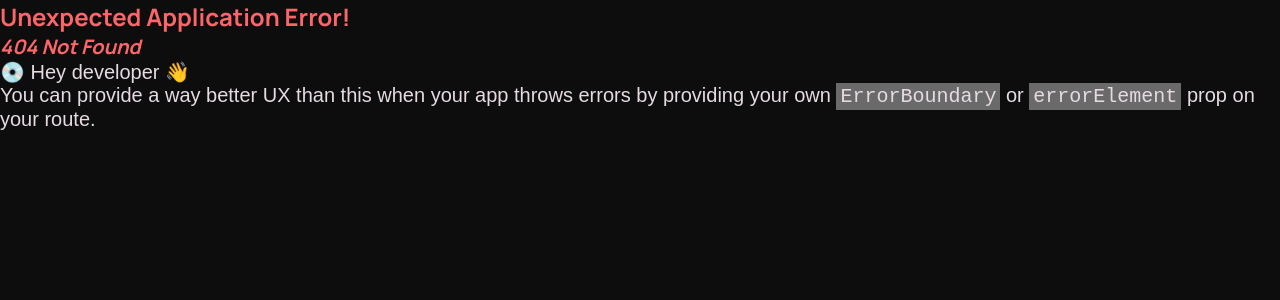
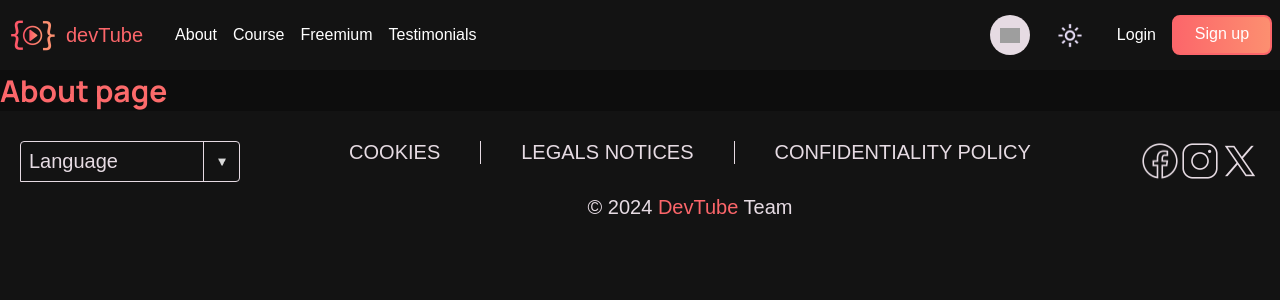
Before and after one commit to WildCodeSchool-2024-09/JS-Nantes-CSS117-P3_DevTube, a React (Vite) app in the folder client/: page /about in a window 1280 px wide. Before the commit this address had no page. Shown: the top 300 px of the page. Built offline with nearby package versions, Linux system fonts and the light colour scheme; grey boxes are pictures that could not be loaded; a web font is replaced by a local one.

Commit message:
Add a route to About.

```diff
--- a/client/src/components/Header/Header.tsx
+++ b/client/src/components/Header/Header.tsx
@@ -1,4 +1,4 @@
-import { NavLink } from "react-router-dom";
+import { Link, NavLink } from "react-router-dom";
 import "../../styles/Header.css";
 import { useState } from "react";
 
@@ -22,7 +22,9 @@ export default function Header() {
           src="logo-devTube.png"
           alt="Le logo de devTube se compose de deux accolades entourant un symbole lecture."
         />
-        <p className="devTube-title">devTube</p>
+        <Link to={"/"}>
+          <p className="devTube-title">devTube</p>
+        </Link>
       </section>
       <section className="section-nav-container">
         <button type="button" aria-label="Burger button." onClick={toggleMenu}>
@@ -31,7 +33,7 @@ export default function Header() {
         <nav className={`header-nav-container ${isOpen ? "show" : ""}`}>
           <ul>
             <li>
-              <NavLink to={"/"}>About</NavLink>
+              <NavLink to={"/about"}>About</NavLink>
             </li>
             <li>
               <NavLink to={"/course"}>Course</NavLink>
--- /dev/null
+++ b/client/src/pages/About/About.tsx
@@ -0,0 +1,3 @@
+export default function About() {
+  return <h1>About page</h1>;
+}
--- a/client/src/router.tsx
+++ b/client/src/router.tsx
@@ -1,5 +1,6 @@
 import { createBrowserRouter } from "react-router-dom";
 import App from "./App";
+import About from "./pages/About/About";
 import Admin from "./pages/Admin/Admin";
 import Course from "./pages/Course/Course";
 import Freemium from "./pages/Freemium/Freemium";
@@ -20,6 +21,10 @@ export const router = createBrowserRouter([
       {
         path: "/",
         element: <HomePage />,
+      },
+      {
+        path: "/about",
+        element: <About />,
       },
       {
         path: "/subscribe",
```
